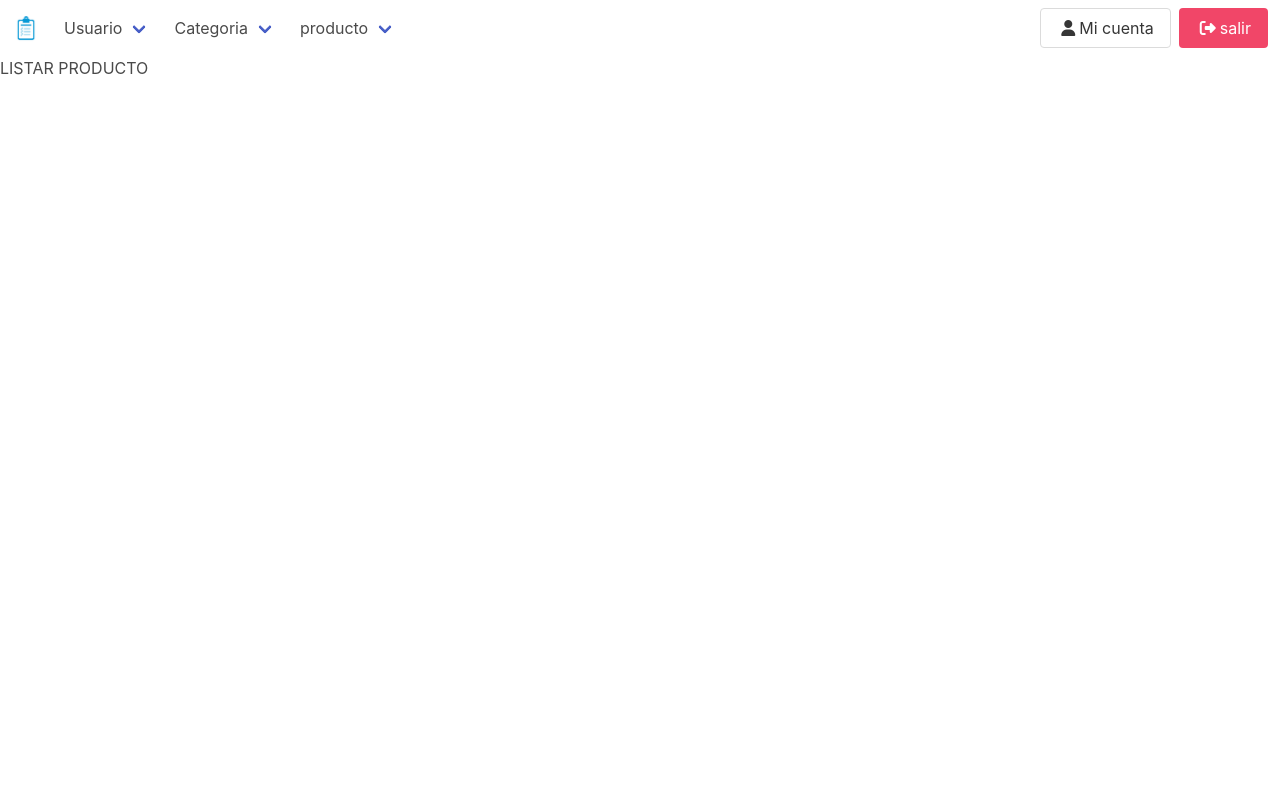
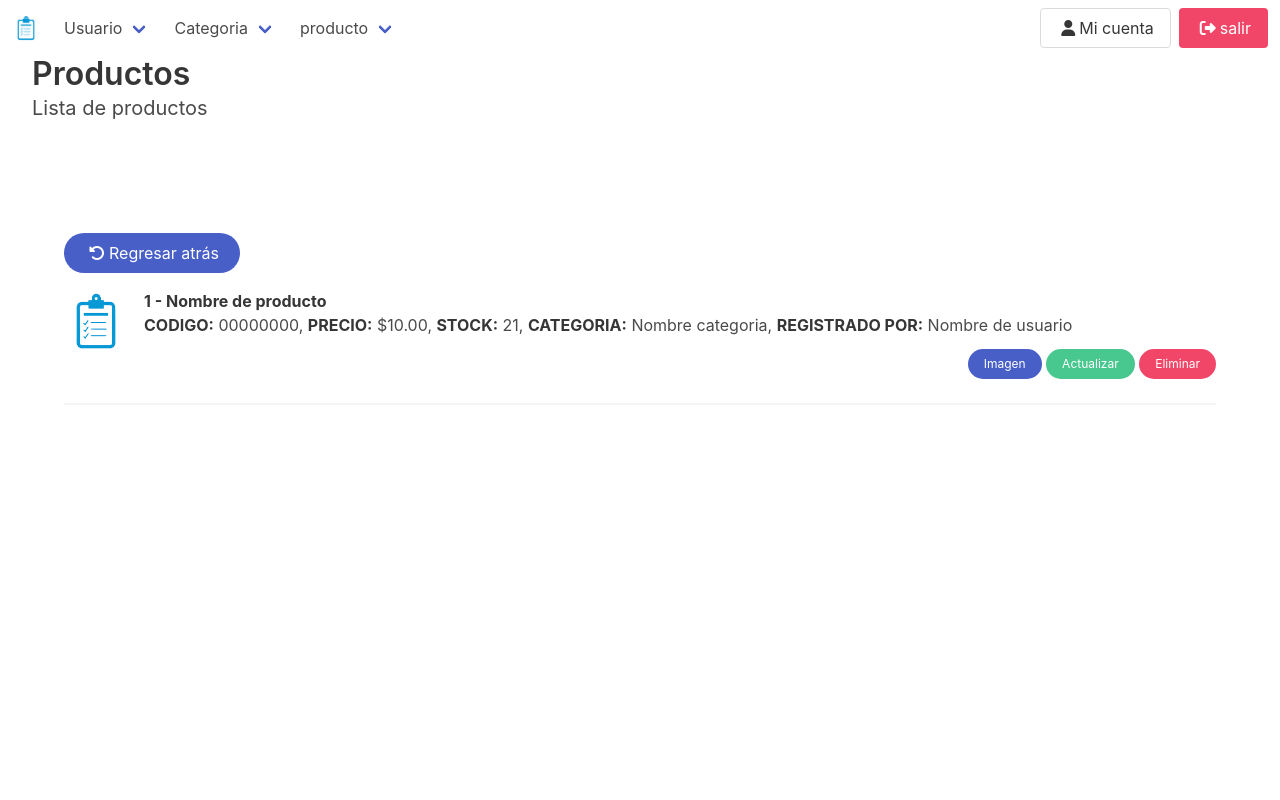
Before and after one commit to yonier202/Sistema-Inventario, a PHP site: page /index.php?vista=product_list in a window 1280 px wide. Run offline with PHP 8.4, Linux system fonts and the light colour scheme; the visitor is signed in with stand-in values (Sample User, id 1); some libraries are stand-ins or nearby versions.

Commit message:
product_list

```diff
--- /dev/null
+++ b/php/producto_listar.php
@@ -0,0 +1,24 @@
+<?php
+// desde donde vamos a mostrar los registros segun la pagina en que estemos
+$inicio=($pagina>0) ? (($registros*$pagina)-$registros) : 0;
+$tabla="";
+//busqueda difernte de vacio
+if(isset($busqueda) && $busqueda!=""){
+
+    $consulta_datos="SELECT producto.nombre, producto.codigo, producto.precio, producto.stock,
+    categoria.nombre, usuario.nombre FROM producto inner join categoria on producto.categoria_id = categoria.categoria_id
+    inner join usuario on producto.id = usuario.id  WHERE producto.nombre LIKE '%$busqueda%'
+    OR producto.codigo LIKE '%$busqueda%' OR producto.precio LIKE '%$busqueda%' OR categoria.nombre LIKE '%$busqueda%'
+    OR usuario.nombre LIKE '%$busqueda%' ORDER BY nombre ASC LIMIT $inicio,$registros";
+
+    $consulta_total="SELECT COUNT(producto_id) FROM producto WHERE producto.nombre LIKE '%$busqueda%'
+    OR producto.codigo LIKE '%$busqueda%' OR producto.precio LIKE '%$busqueda%' OR categoria.nombre LIKE '%$busqueda%'
+    OR usuario.nombre LIKE '%$busqueda%'";
+
+}else{
+
+    $consulta_datos="SELECT * FROM producto ORDER BY nombre ASC LIMIT $inicio,$registros";
+
+    $consulta_total="SELECT COUNT(producto_id) FROM producto";
+
+}
--- a/vistas/product_list.php
+++ b/vistas/product_list.php
@@ -1 +1,64 @@
-LISTAR PRODUCTO
+<div class="container is-fluid mb-6">
+    <h1 class="title">Productos</h1>
+    <h2 class="subtitle">Lista de productos</h2>
+</div>
+
+<div class="container pb-6 pt-6">
+
+<?php
+include('./inc/btn_back.php');
+require_once('./php/main.php');
+
+//eliminare producto
+if (isset($_REQUEST['product_id_del'])) {
+    require_once('./php/producto_eliminar.php');
+}
+
+//pagina
+if (!isset($_REQUEST['page'])) {
+    $pagina=1;
+}else{
+    $pagina=(int) $_REQUEST['page'];
+    if ($pagina<=1) {
+        $pagina=1;
+    }
+}
+
+$pagina=limpiar_cadena($pagina);
+$url="index.php?vista=product_list&page=";
+$registros=15;
+$busqueda="";
+
+require_once('./php/producto_listar.php');
+?>
+
+    <article class="media">
+        <figure class="media-left">
+            <p class="image is-64x64">
+                <img src="../image/logo.png">
+            </p>
+        </figure>
+        <div class="media-content">
+            <div class="content">
+                <p>
+                    <strong>1 - Nombre de producto</strong><br>
+                    <strong>CODIGO:</strong> 00000000,
+                    <strong>PRECIO:</strong> $10.00,
+                    <strong>STOCK:</strong> 21,
+                    <strong>CATEGORIA:</strong> Nombre categoria,
+                    <strong>REGISTRADO POR:</strong> Nombre de usuario
+                </p>
+            </div>
+            <div class="has-text-right">
+                <a href="#" class="button is-link is-rounded is-small">Imagen</a>
+                <a href="#" class="button is-success is-rounded is-small">Actualizar</a>
+                <a href="#" class="button is-danger is-rounded is-small">Eliminar</a>
+            </div>
+        </div>
+    </article>
+
+
+    <hr>
+
+
+</div>
```
